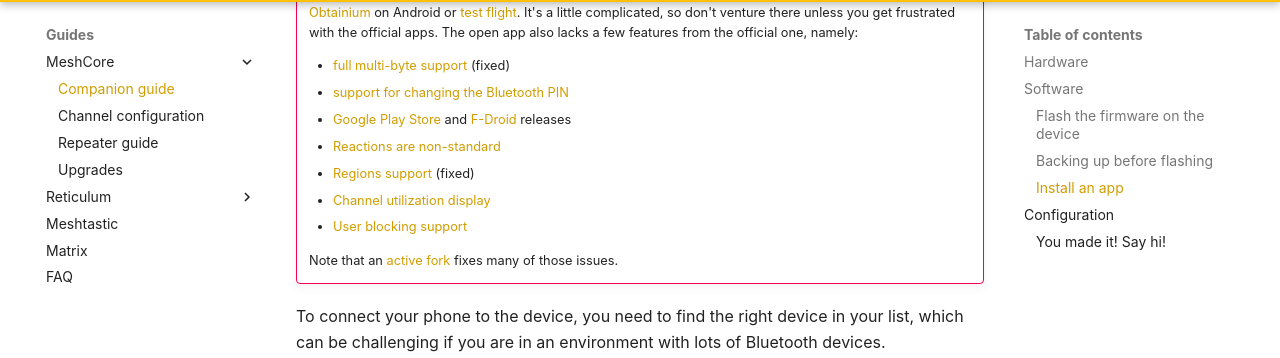
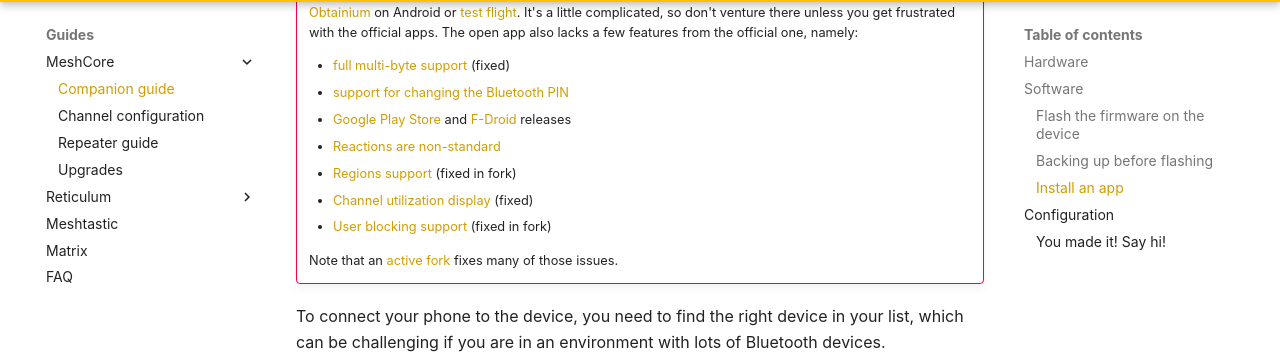
Before and after one commit to ReseauLibre/lora.reseaulibre.ca, an MkDocs documentation site: the page built from docs/guides/meshcore/companion.md, in a window 1280 px wide and 900 px high, scrolled down 2941 px. Shown: the part 94-452 px from the top of the window. Built offline with MkDocs 1.6.1 and Material for MkDocs 9.7.7, drawn with Linux system fonts in a browser that asks for light colours; plug-ins that fetch from the network failed and are left out; comment, search, counter and statistics services are not loaded.

Commit message:
update fixed issues in meshcore open

```diff
--- a/docs/guides/meshcore/companion.md
+++ b/docs/guides/meshcore/companion.md
@@ -146,9 +146,9 @@
 >  - [support for changing the Bluetooth PIN](https://github.com/zjs81/meshcore-open/issues/431)
 >  - [Google Play Store](https://github.com/zjs81/meshcore-open/issues/323) and [F-Droid](https://github.com/zjs81/meshcore-open/issues/113) releases
 >  - [Reactions are non-standard](https://github.com/zjs81/meshcore-open/issues/109)
->  - [Regions support](https://github.com/zjs81/meshcore-open/issues/120) (fixed)
->  - [Channel utilization display](https://github.com/zjs81/meshcore-open/issues/312)
->  - [User blocking support](https://github.com/zjs81/meshcore-open/issues/340)
+>  - [Regions support](https://github.com/zjs81/meshcore-open/issues/120) (fixed in fork)
+>  - [Channel utilization display](https://github.com/zjs81/meshcore-open/issues/312) (fixed)
+>  - [User blocking support](https://github.com/zjs81/meshcore-open/issues/340) (fixed in fork)
 >
 > Note that an [active fork](https://github.com/HDDen/meshcore-open/tree/rename-mco-advanced) fixes many of those issues.
 
```
